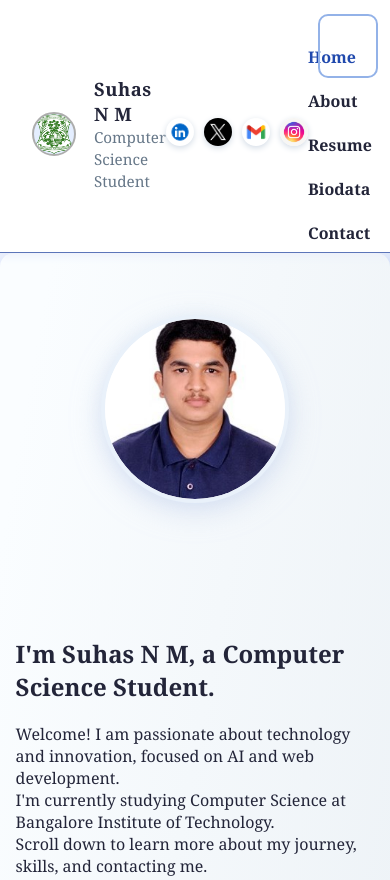
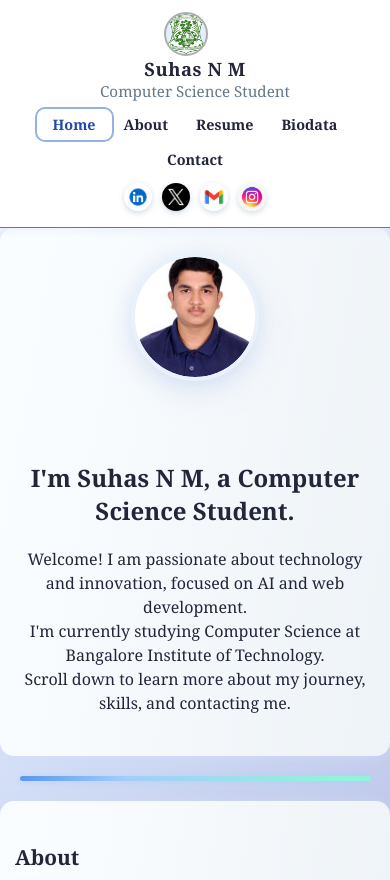
Before and after one commit to SuhasNazare/My_Website, a plain HTML site: page index.html in a window 390 px wide. Shown: the top 880 px of the page. Drawn offline with Linux system fonts and the light colour scheme.

Commit message:
Update index.html

```diff
--- a/index.html
+++ b/index.html
@@ -223,13 +223,84 @@ footer {
   filter: brightness(0.85) drop-shadow(0 0 7px #4267b2cf);
   transform: scale(1.07);
 }
-@media(max-width:960px){
+@media (max-width: 960px) {
+  .topbar {
+    flex-direction: column;
+    padding: 12px 20px;
+    gap: 10px;
+  }
+  .nav-row {
+    flex-direction: column;
+    width: 100%;
+    gap: 10px;
+  }
+  .nav-links {
+    display: flex;
+    flex-wrap: wrap;
+    justify-content: center;
+    gap: 8px;
+  }
+  .nav-links a {
+    margin: 0;
+    padding: 4px 10px;
+    font-size: 0.9rem;
+  }
   .home-section {
     flex-direction: column;
-    padding: 16vw 4vw;
+    text-align: center;
+    padding: 40px 20px;
+    gap: 20px;
   }
-  .profile-photo {
-    width: 150px; height: 150px;
+  .profile-photo-slideshow {
+    width: 140px;
+    height: 140px;
+  }
+  .about-bio h1 {
+    font-size: 1.5rem;
+  }
+  .about-bio p {
+    font-size: 1rem;
+    line-height: 1.5;
+  }
+  .section {
+    padding: 25px 15px;
+    margin-bottom: 20px;
+  }
+  .colorful-hr {
+    margin: 20px 5vw;
+  }
+  ul {
+    padding-left: 20px;
+  }
+  .btn-row {
+    text-align: center;
+  }
+  .main-btn {
+    display: inline-block;
+    padding: 10px 20px;
+  }
+}
+
+@media (max-width: 480px) {
+  .brand {
+    flex-direction: column;
+    text-align: center;
+  }
+  .social-icons {
+    justify-content: center;
+  }
+  .nav-links {
+    order: -1;
+  }
+  .profile-photo-slideshow {
+    width: 120px;
+    height: 120px;
+  }
+  .section-title {
+    font-size: 1.3rem;
+  }
+  body {
+    font-size: 0.95rem;
   }
 }
 section {
@@ -407,4 +478,5 @@ window.addEventListener("scroll", () => {
 });
 </script>
 </body>
+
 </html>
```
